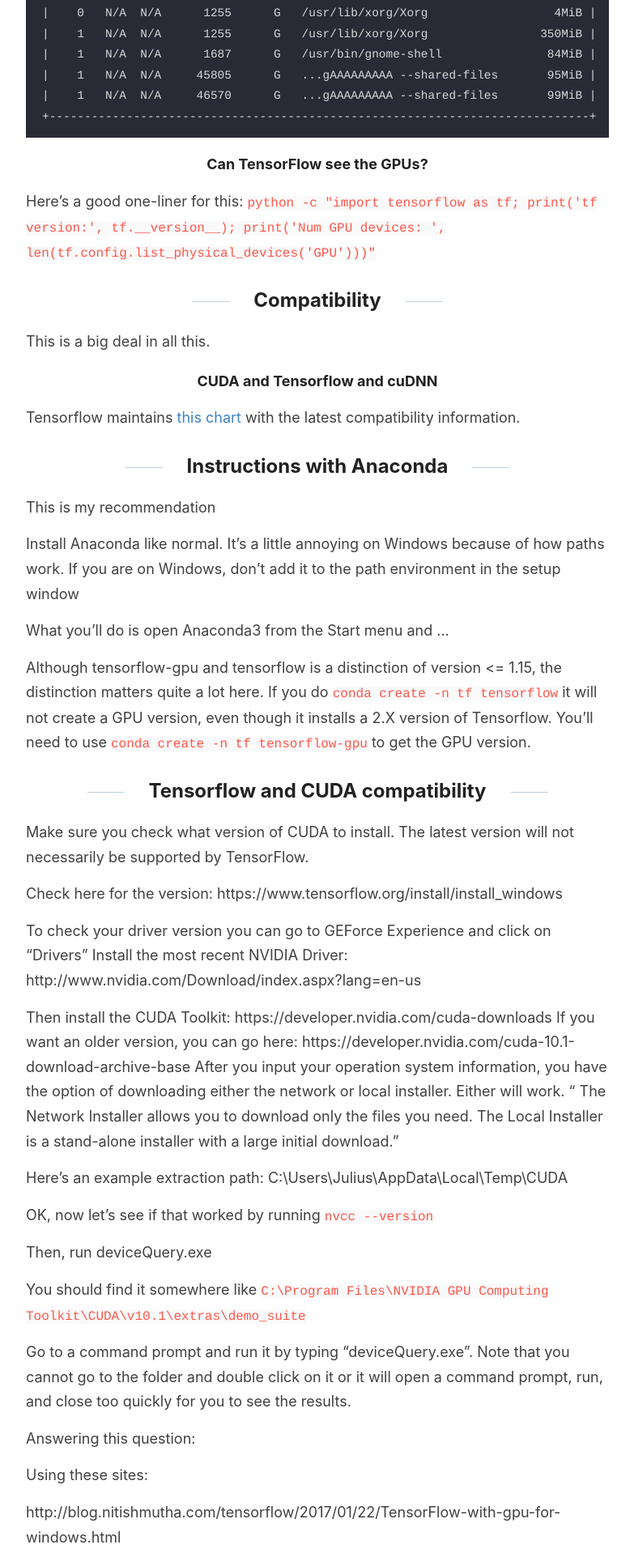
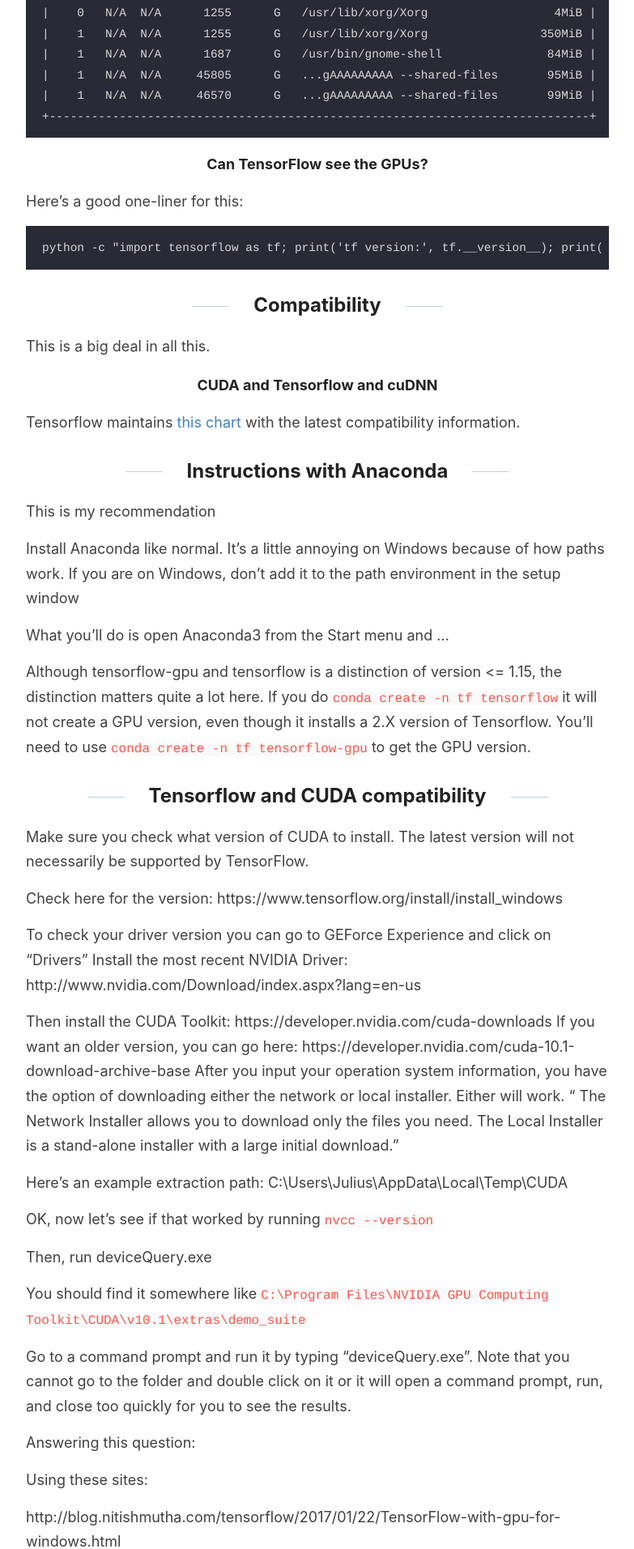
Before and after one commit to jss367/blog, a Jekyll site: the page built from _posts/2017-6-21-tensorflow-gpu-cuda.md, in a window 1280 px wide. Shown: the part 3180-5093 px from the top of the page at 81% size, without its empty margins (248-1031 px from the left). Built offline with Jekyll 4.4.1, drawn with Linux system fonts in a browser that asks for light colours; our own code applies the rules of GitHub Pages for plain Markdown files.

````diff
--- a/_posts/2017-6-21-tensorflow-gpu-cuda.md
+++ b/_posts/2017-6-21-tensorflow-gpu-cuda.md
@@ -129,7 +129,9 @@ Tue Feb  2 15:05:43 2021
 #### Can TensorFlow see the GPUs?
 
 Here's a good one-liner for this:
-`python -c "import tensorflow as tf; print('tf version:', tf.__version__); print('Num GPU devices: ', len(tf.config.list_physical_devices('GPU')))"`
+```
+python -c "import tensorflow as tf; print('tf version:', tf.__version__); print('Num GPU devices: ', len(tf.config.list_physical_devices('GPU')))"
+```
 
 ## Compatibility
 
````
